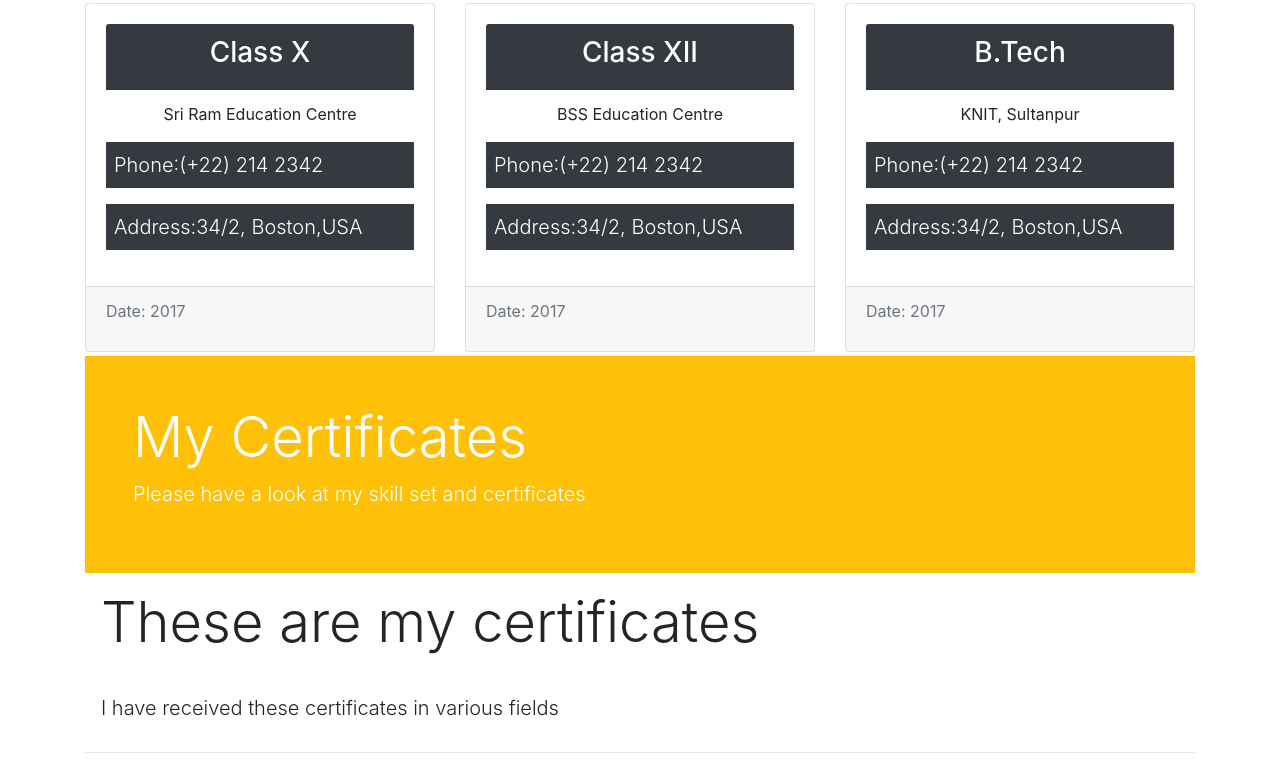
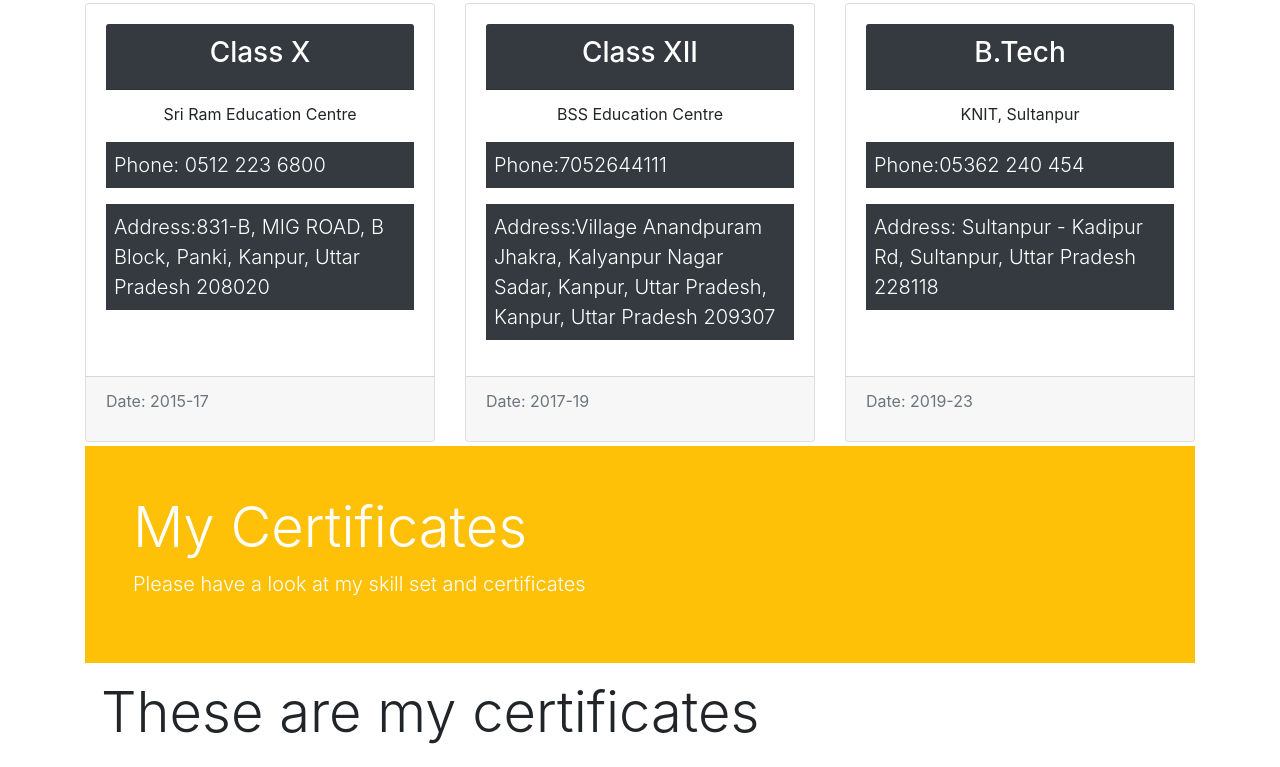
Before and after one commit to emperor-2001/portfolio.github.io, a plain HTML site: page index.html in a window 1280 px wide. Shown: the part 1655-2422 px from the top of the page. Drawn offline with nearby package versions, Linux system fonts and the light colour scheme; some packages are replaced by stand-ins of ours; a script that the page names is missing.

Commit message:
Update index.html

```diff
--- a/index.html
+++ b/index.html
@@ -22,7 +22,7 @@
          <div class="col-lg-8 col-md-7">
            <div class="d-flex flex-column">
              <div class="d-flex flex-row justify-content-between bg-dark text-white p-5">
-               <h1 class="display-4">Dhirendra</h1>
+               <h1 class="display-4">Dhirendra Singh</h1>
                <div class="d-none d-md-block align-self-center">
                 <a href="https://www.twitter.com" class="text-white" >
                   <i class="fab fa-twitter "></i></a>
@@ -39,7 +39,7 @@
 
                </div>
                <div class="align-self-center">
-                <a href="https://www.linkedin.com" class="text-white">
+                <a href="https://www.linkedin.com/in/dhirendra-singh-1928aa1ab/" class="text-white">
                   <i class="fab fa-linkedin "></i></a>
 
                </div>
@@ -131,14 +131,14 @@
        <h3 class="card-title"></h3>
        <p class="card-text text-center">Sri Ram Education Centre</p>
        <p class="py-2 mb-3 px-2 lead bg-dark text-white">
-         Phone:(+22) 214 2342
+         Phone: 0512 223 6800
        </p>
        <p class="py-2 mb-3 px-2 lead bg-dark text-white">
-         Address:34/2, Boston,USA
+         Address:831-B, MIG ROAD, B Block, Panki, Kanpur, Uttar Pradesh 208020
        </p>
        </div>
        <div class="card-footer">
-         <p class="text-muted">Date: 2017</p>
+         <p class="text-muted">Date: 2015-17</p>
        </div>
      </div>
      <div class="card">
@@ -149,14 +149,14 @@
       <h3 class="card-title"></h3>
       <p class="card-text text-center">BSS Education Centre</p>
       <p class="py-2 mb-3 px-2 lead bg-dark text-white">
-        Phone:(+22) 214 2342
+        Phone:7052644111
       </p>
       <p class="py-2 mb-3 px-2 lead bg-dark text-white">
-        Address:34/2, Boston,USA
+        Address:Village Anandpuram Jhakra, Kalyanpur Nagar Sadar, Kanpur, Uttar Pradesh, Kanpur, Uttar Pradesh 209307
       </p>
       </div>
       <div class="card-footer">
-        <p class="text-muted">Date: 2017</p>
+        <p class="text-muted">Date: 2017-19</p>
       </div>
     </div>
     <div class="card">
@@ -167,14 +167,14 @@
       <h3 class="card-title"></h3>
       <p class="card-text text-center">KNIT, Sultanpur</p>
       <p class="py-2 mb-3 px-2 lead bg-dark text-white">
-        Phone:(+22) 214 2342
+        Phone:05362 240 454
       </p>
       <p class="py-2 mb-3 px-2 lead bg-dark text-white">
-        Address:34/2, Boston,USA
+        Address: Sultanpur - Kadipur Rd, Sultanpur, Uttar Pradesh 228118
       </p>
       </div>
       <div class="card-footer">
-        <p class="text-muted">Date: 2017</p>
+        <p class="text-muted">Date: 2019-23</p>
       </div>
     </div>
    </div>
@@ -207,8 +207,8 @@
          <div class="col-md-3"> <a href="img/Page-3.png" data-toggle="lightbox">
           <img src="img/Page-3.png" alt="" class="img-fluid">
         </a></div>
-         <div class="col-md-3"> <a href="img/page-4.jpg" data-toggle="lightbox">
-          <img src="img/page-4.jpg" alt="" class="img-fluid">
+         <div class="col-md-3"> <a href="img/Page-4.jpg" data-toggle="lightbox">
+          <img src="img/Page-4.jpg" alt="" class="img-fluid">
         </a></div>
        </div>
 
@@ -225,7 +225,7 @@
    <h1 class="display-4 p-3">
      Get in touch
    </h1>
-   <p class="lead p-3 h3">I have worked in respective firms</p>
+
    <hr>
   <div class="card card-body py-4">
     <form >
@@ -273,11 +273,12 @@
     <footer id="main-footer" class="py-5 bg-dark text-white">
       <div class="row">
         <div class="col-md-6 px-5">
-          <a href="#" class="btn btn-outline-light btn-lg ">
+          <a href="https://drive.google.com/file/d/16ZkWPVBkHJc8_Ph0Xen-sr56DogzLcIi/view?usp=sharing" class="btn btn-outline-light btn-lg ">
             <i class="fas fa-cloud"></i>
             Download Resume
           </a>
         </div>
+
       </div>
     </footer>
    </div>
```
